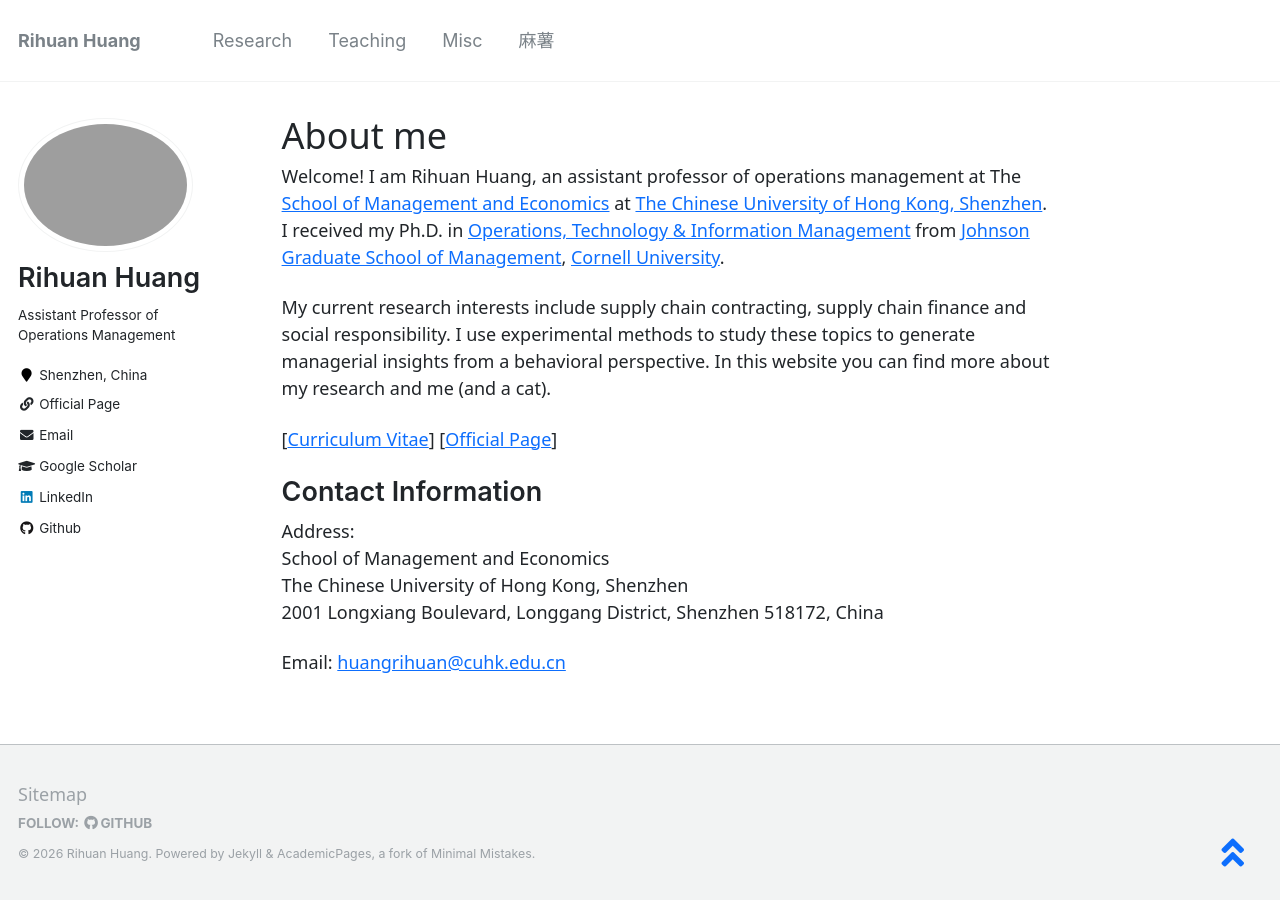
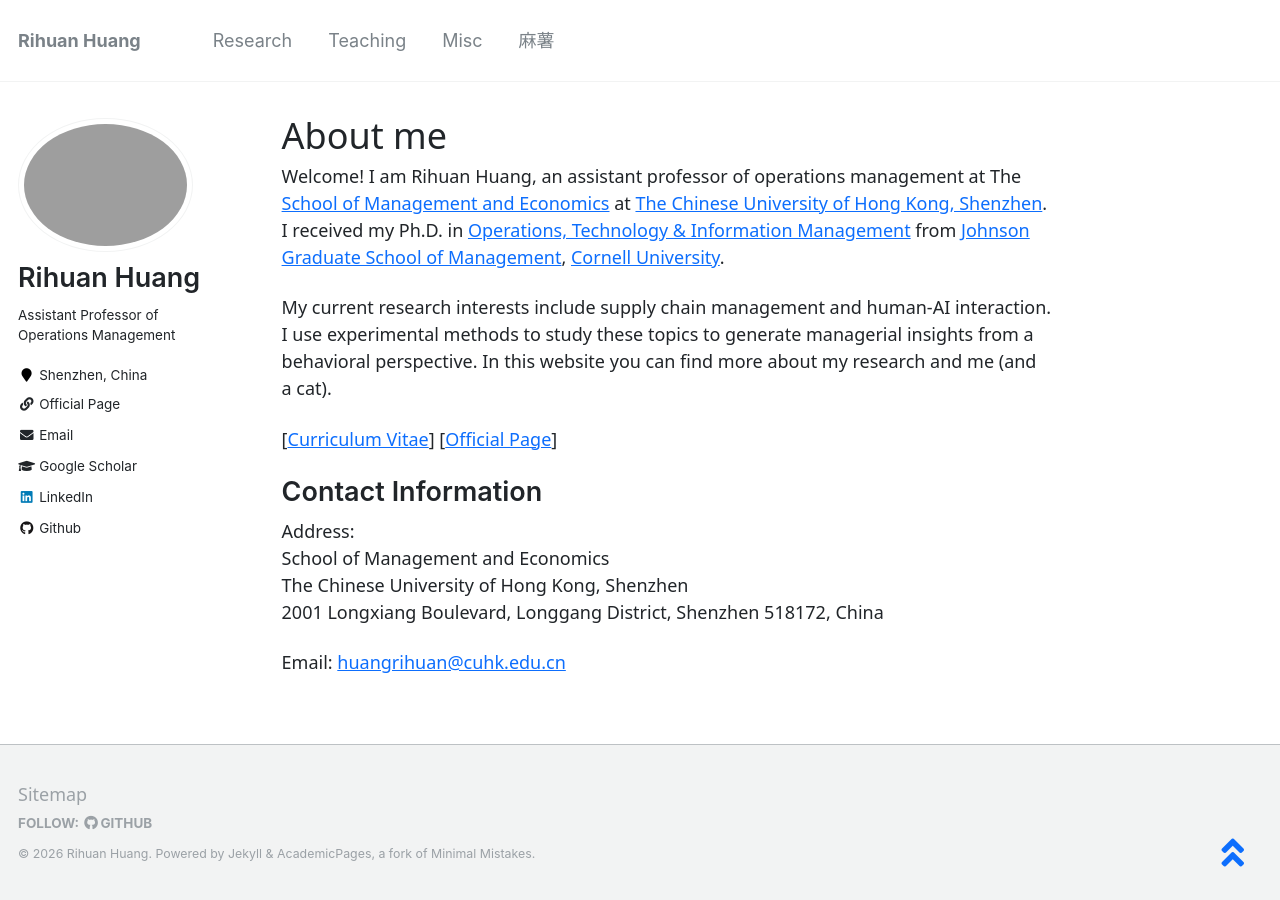
Before and after one commit to RihuanHuang/rihuanhuang.github.io, a Jekyll site: the page built from _pages/about.md, in a window 1280 px wide. Built offline with Jekyll 4.4.1, drawn with Linux system fonts in a browser that asks for light colours.

Commit message:
Update about.md

```diff
--- a/_pages/about.md
+++ b/_pages/about.md
@@ -12,7 +12,7 @@ Welcome! I am Rihuan Huang, an assistant professor of operations management at T
 and Economics](https://sme.cuhk.edu.cn/en) at [The Chinese University of Hong Kong, Shenzhen](https://www.cuhk.edu.cn/en).
 I received my Ph.D. in [Operations, Technology & Information Management](https://business.cornell.edu/faculty-research/areas/operations-technology-and-information-management/) from [Johnson Graduate School of Management](https://www.johnson.cornell.edu/), [Cornell University](https://www.cornell.edu/).
 
-My current research interests include supply chain contracting, supply chain finance and social responsibility. I use
+My current research interests include supply chain management and human-AI interaction. I use
 experimental methods to study these topics to generate managerial insights from a behavioral perspective. In this
 website you can find more about my research and me (and a cat).
 
```
